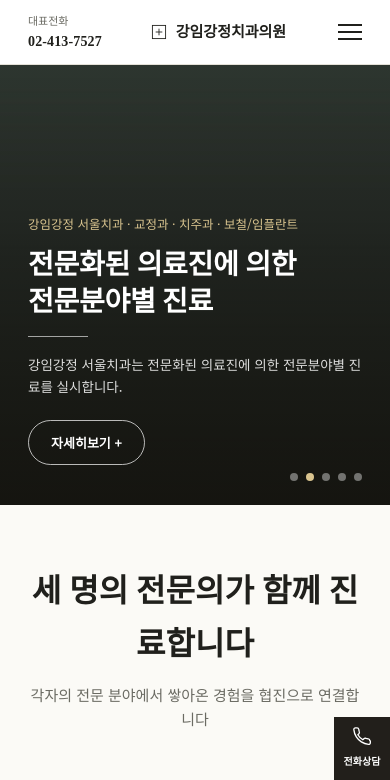
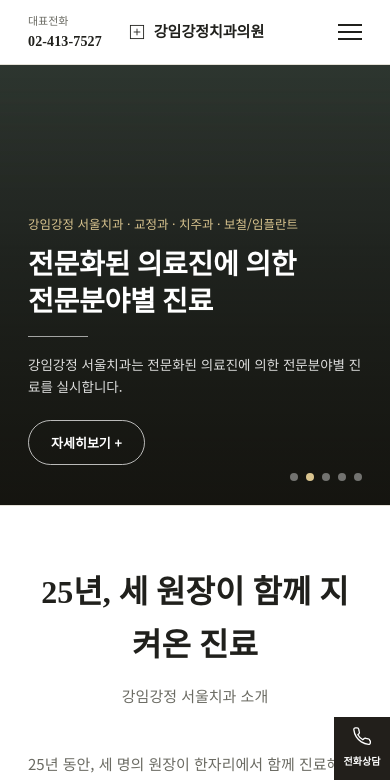
Before and after one commit to jjunny0308-netizen/-, a Next.js app: page / in a window 390 px wide. Shown: the top 780 px of the page. Built offline with nearby package versions, Linux system fonts and the light colour scheme.

Commit message:
병원소개 섹션을 의료진소개보다 앞으로 이동

```diff
--- a/app/globals.css
+++ b/app/globals.css
@@ -591,10 +591,10 @@ footer.site {
 
 @media (max-width: 960px) {
   .topbar-inner {
-    grid-template-columns: auto 1fr auto;
+    grid-template-columns: 1fr auto 1fr;
     height: 64px;
     position: relative;
-    gap: 10px;
+    gap: 8px;
   }
   .tel {
     font-size: 11px;
--- a/app/page.js
+++ b/app/page.js
@@ -13,8 +13,8 @@ export default function Home() {
       <Header />
       <QuickRail />
       <Hero />
+      <About />
       <Values />
-      <About />
       <Services />
       <Location />
       <Footer />
```
